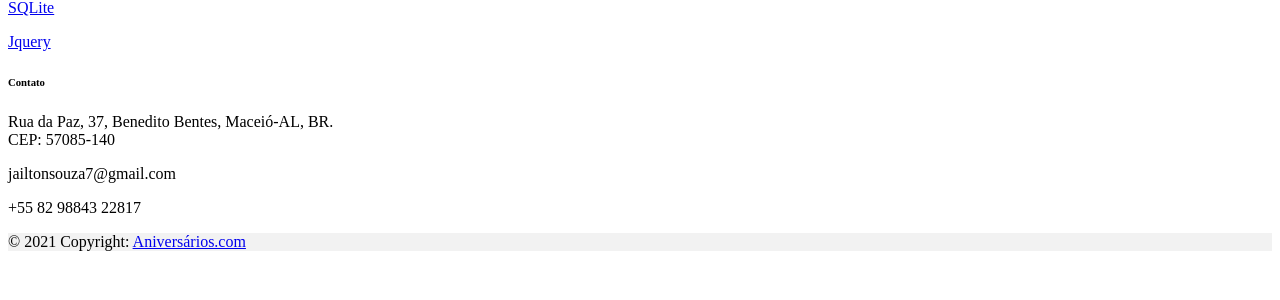
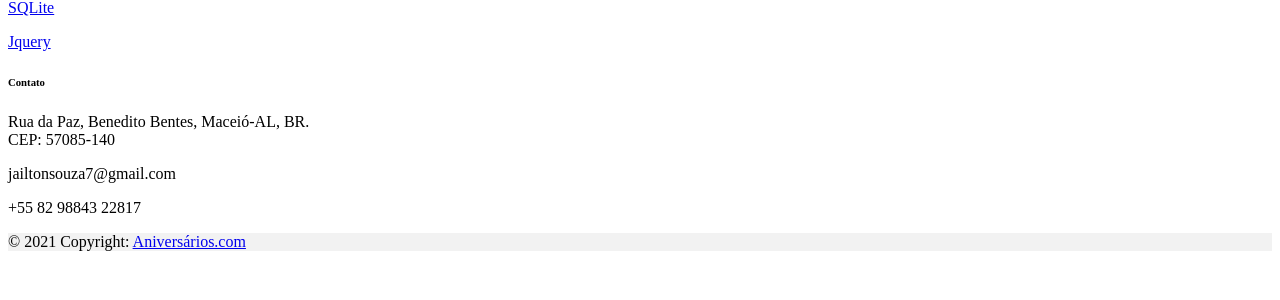
Before and after one commit to Jailtons7/aniversarios, a Django app: template templates/aniversarios/footer.html in a window 1280 px wide. Shown: the part 407-707 px from the top of the page. Run offline with Django 3.2, Linux system fonts and the light colour scheme; the template is opened without the code that fills it, so the values that code supplies are empty.

Commit message:
refact: change address

```diff
--- a/templates/aniversarios/footer.html
+++ b/templates/aniversarios/footer.html
@@ -72,7 +72,7 @@
                     <h6 class="text-uppercase fw-bold mb-4">
                         Contato
                     </h6>
-                    <p><i class="fas fa-home me-3"></i>Rua da Paz, 37, Benedito Bentes, Maceió-AL, BR.<br> CEP: 57085-140</p>
+                    <p><i class="fas fa-home me-3"></i>Rua da Paz, Benedito Bentes, Maceió-AL, BR.<br> CEP: 57085-140</p>
                     <p>
                         <i class="fas fa-envelope me-3"></i>
                         jailtonsouza7@gmail.com
```
